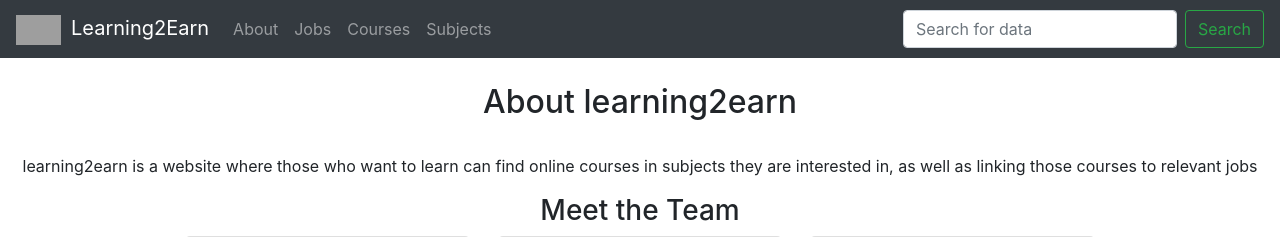
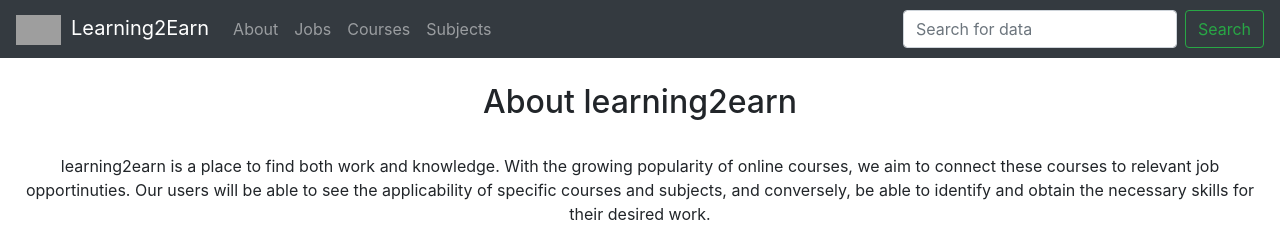
Before and after one commit to JeffJiang42/idb, a Flask app: page /about in a window 1280 px wide. Shown: the top 237 px of the page. Run offline with Flask 2, Linux system fonts and the light colour scheme; a database or web service that is not in the repository returns one stand-in record (values such as "Sample title"); data that the repository does not hold is empty; some libraries are stand-ins or nearby versions; grey boxes are pictures that could not be loaded.

Commit message:
updated site description

```diff
--- a/app/templates/about.html
+++ b/app/templates/about.html
@@ -11,8 +11,11 @@
 
   <h2 align="center" style = "padding-top: 25px;padding-bottom: 25px">{{ heading }}</h3>
 
-  <p align="center">learning2earn is a website where those who want to learn can find online courses
-  in subjects they are interested in, as well as linking those courses to relevant jobs</p>
+  <p align="center">learning2earn is a place to find both work and knowledge. With
+  the growing popularity of online courses, we aim to connect these courses to
+  relevant job opportinuties. Our users will be able to see the applicability
+  of specific courses and subjects, and conversely, be able to identify and obtain the
+  necessary skills for their desired work.</p>
 
   <h3 align="center">Meet the Team</h3>
   <div class="container-fluid">
```
